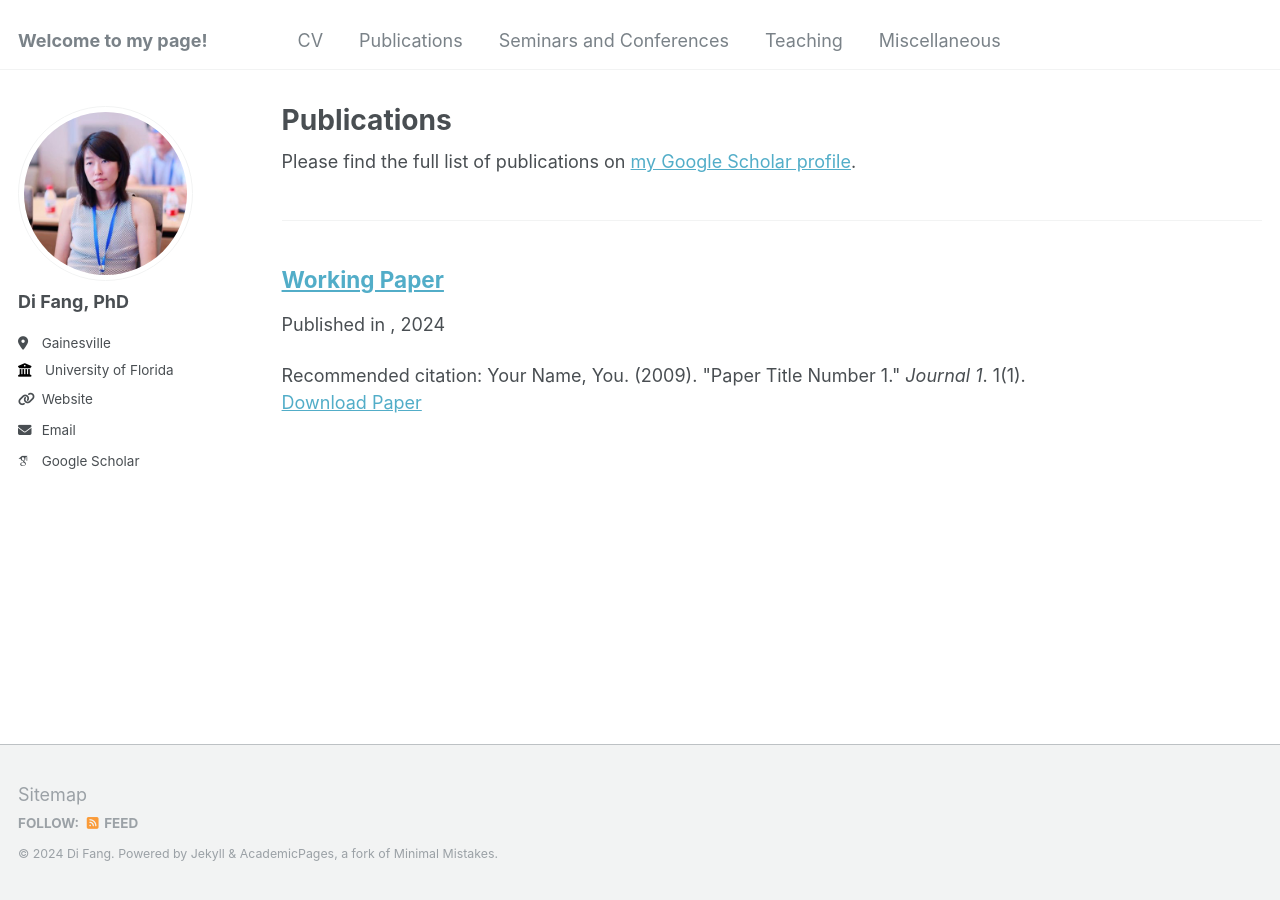
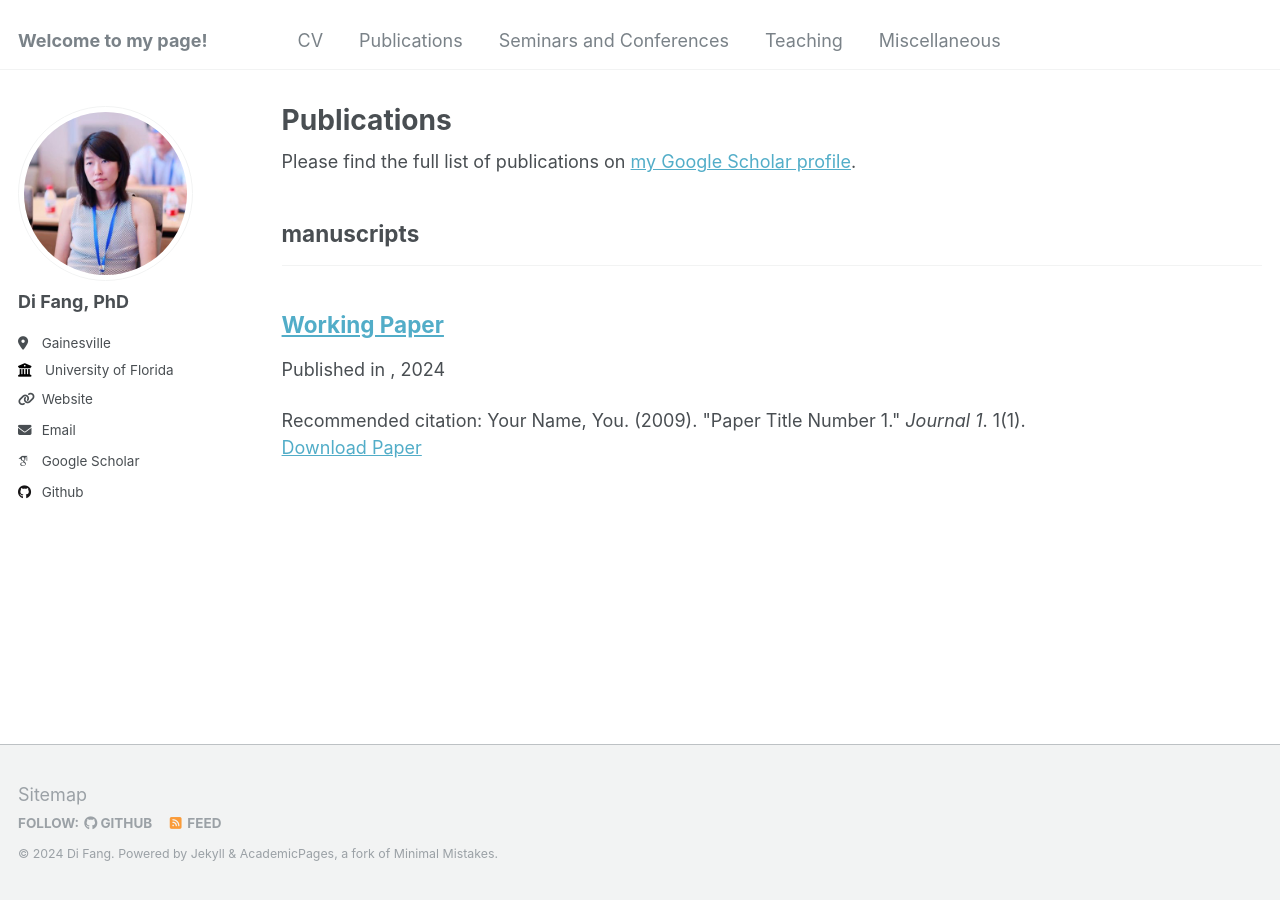
Before and after one commit to fangdi2009/mypage, a Jekyll site: the page built from _pages/publications.html, in a window 1280 px wide. Built offline with Jekyll 4.4.1, drawn with Linux system fonts in a browser that asks for light colours; some web fonts are replaced.

Commit message:
Update _config.yml

```diff
--- a/_config.yml
+++ b/_config.yml
@@ -43,7 +43,7 @@ author:
   bitbucket        : # Username - Update with your username on the site
   codepen          : # Username
   dribbble         : # Username
-  github           : #"academicpages"
+  github           : "academicpages"
   kaggle           : # Username
   stackoverflow    : # User number or user number and name (i.e., use "1" or "1/jeff-atwood")
 
@@ -78,7 +78,7 @@ publication_category:
   books:
     title: ''
   manuscripts:
-    title: ''
+    title: 'manuscripts'
   conferences:
     title: ''
 
```
